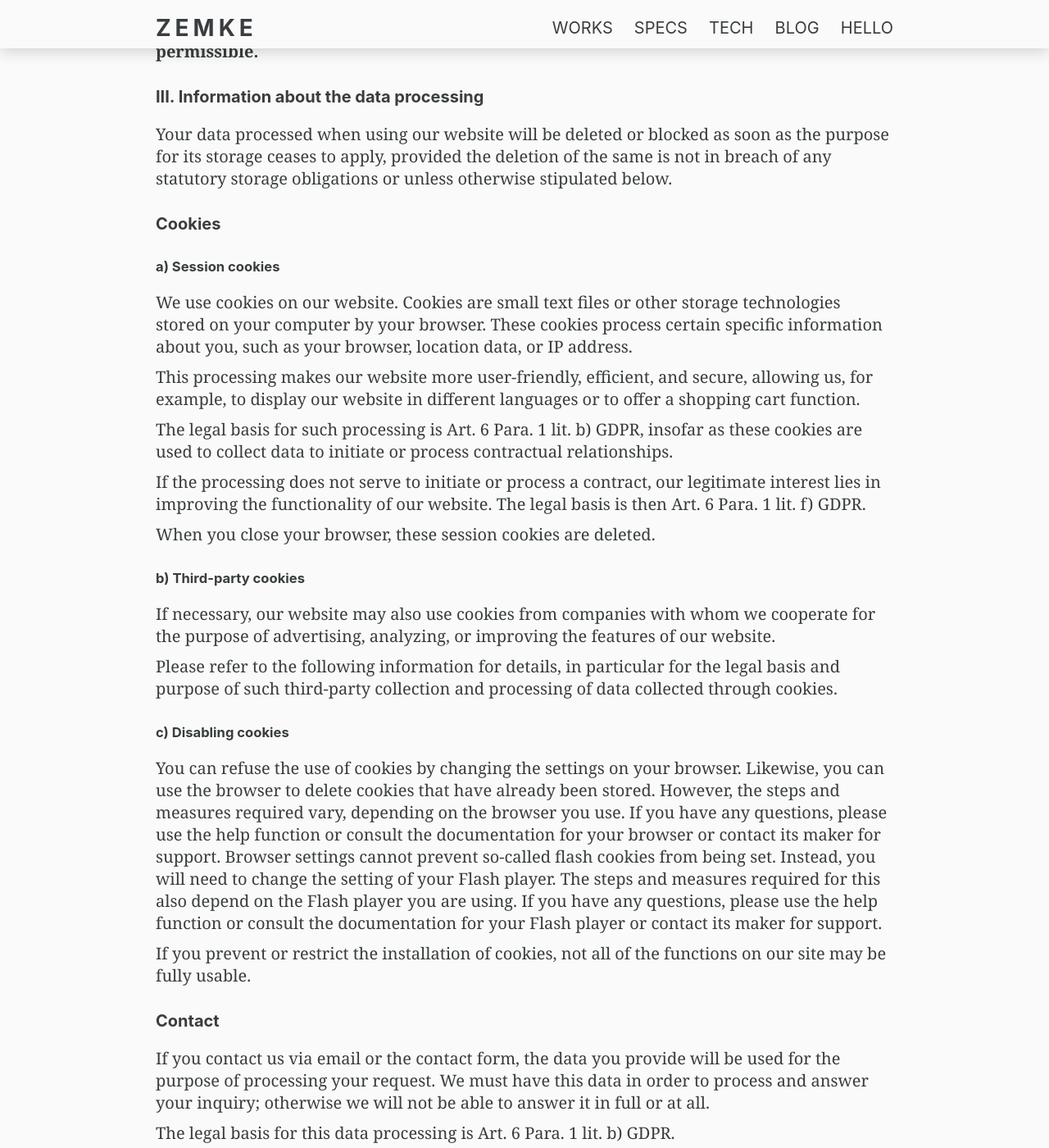
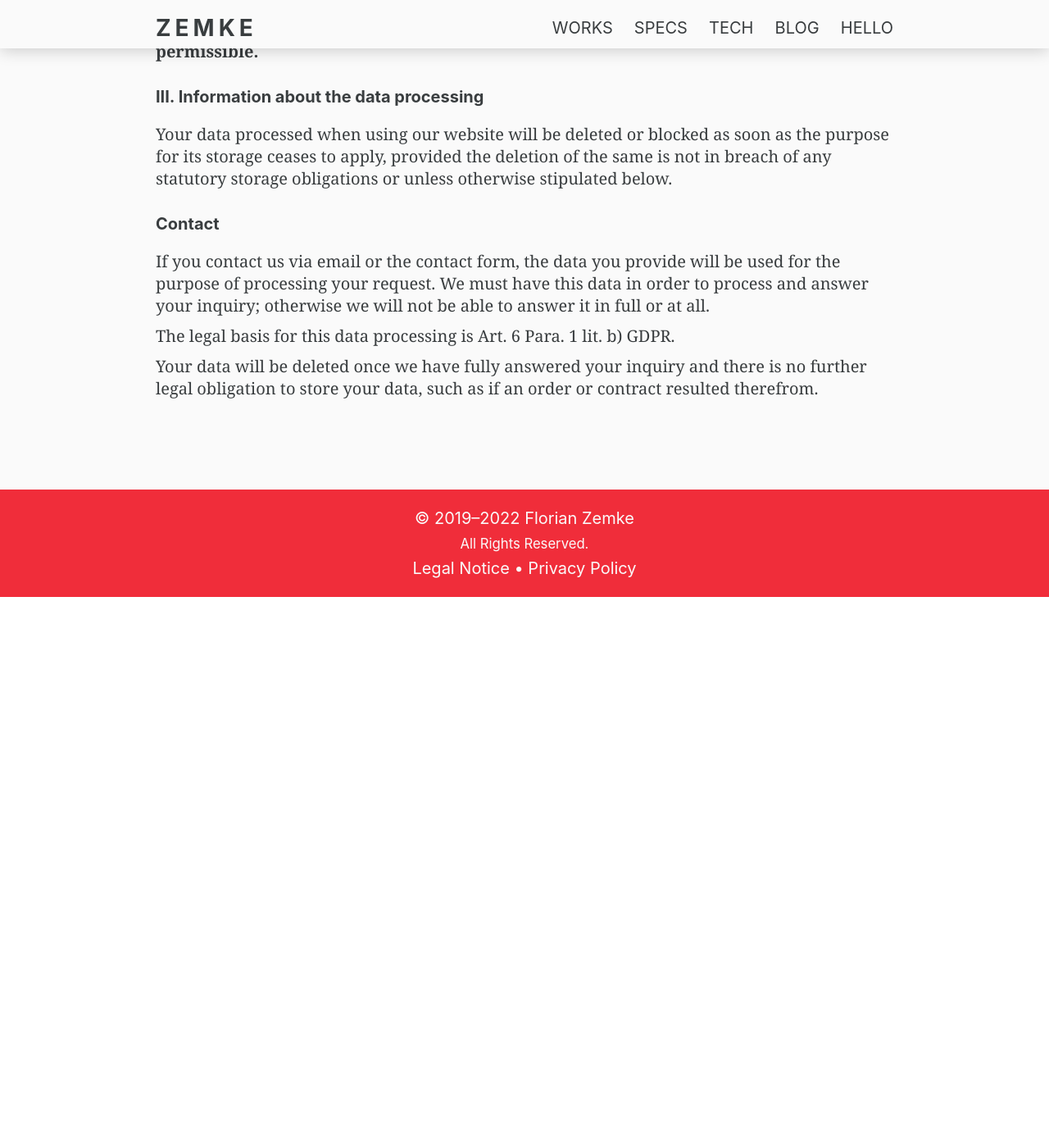
Before and after one commit to Zemke/zemke.github.io, a Jekyll site: the page built from privacy.html, in a window 1280 px wide and 1400 px high, scrolled down 1741 px. Shown: the whole window at 82% size. Built offline with Jekyll 4.4.1, drawn with Linux system fonts in a browser that asks for light colours; after the commit the page ends 2468 px from its top, so only the background shows below that.

Commit message:
There are not cookies

```diff
--- a/privacy.html
+++ b/privacy.html
@@ -35,20 +35,6 @@ title: Privacy
 <h3>III. Information about the data processing</h3>
 <p>Your data processed when using our website will be deleted or blocked as soon as the purpose for its storage ceases to apply, provided the deletion of the same is not in breach of any statutory storage obligations or unless otherwise stipulated below.</p>
 
-<h4>Cookies</h4>
-<h5>a) Session cookies</h5>
-<p>We use cookies on our website. Cookies are small text files or other storage technologies stored on your computer by your browser. These cookies process certain specific information about you, such as your browser, location data, or IP address. &nbsp;</p>
-<p>This processing makes our website more user-friendly, efficient, and secure, allowing us, for example, to display our website in different languages or to offer a shopping cart function.</p>
-<p>The legal basis for such processing is Art. 6 Para. 1 lit. b) GDPR, insofar as these cookies are used to collect data to initiate or process contractual relationships.</p>
-<p>If the processing does not serve to initiate or process a contract, our legitimate interest lies in improving the functionality of our website. The legal basis is then Art. 6 Para. 1 lit. f) GDPR.</p>
-<p>When you close your browser, these session cookies are deleted.</p>
-<h5>b) Third-party cookies</h5>
-<p>If necessary, our website may also use cookies from companies with whom we cooperate for the purpose of advertising, analyzing, or improving the features of our website.</p>
-<p>Please refer to the following information for details, in particular for the legal basis and purpose of such third-party collection and processing of data collected through cookies.</p>
-<h5>c) Disabling cookies</h5>
-<p>You can refuse the use of cookies by changing the settings on your browser. Likewise, you can use the browser to delete cookies that have already been stored. However, the steps and measures required vary, depending on the browser you use. If you have any questions, please use the help function or consult the documentation for your browser or contact its maker for support. Browser settings cannot prevent so-called flash cookies from being set. Instead, you will need to change the setting of your Flash player. The steps and measures required for this also depend on the Flash player you are using. If you have any questions, please use the help function or consult the documentation for your Flash player or contact its maker for support.</p>
-<p>If you prevent or restrict the installation of cookies, not all of the functions on our site may be fully usable.</p>
-
 <h4>Contact</h4>
 <p>If you contact us via email or the contact form, the data you provide will be used for the purpose of processing your request. We must have this data in order to process and answer your inquiry; otherwise we will not be able to answer it in full or at all.</p>
 <p>The legal basis for this data processing is Art. 6 Para. 1 lit. b) GDPR.</p>
```
